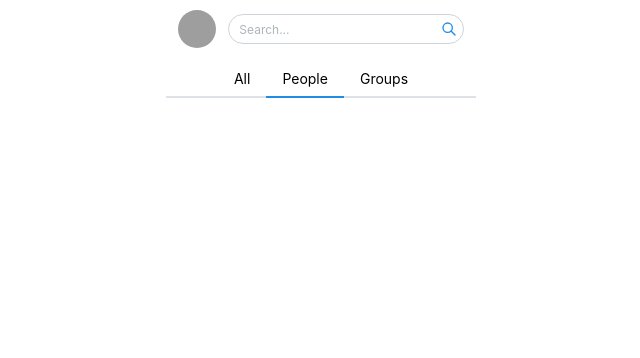
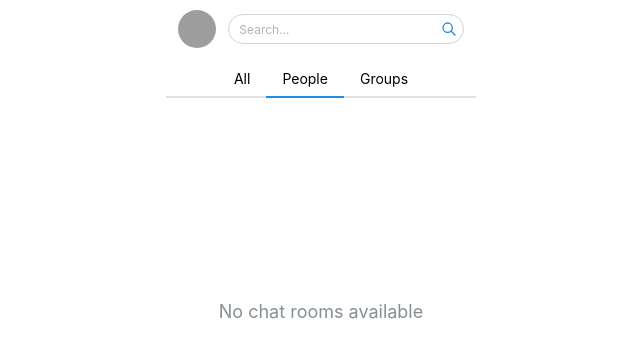
Before and after one commit to DzakiP/app-chat, a Next.js app: page /chat in a window 1280 px wide. Both pictures are taken after a click on the tab "People". Shown: the top 358 px of the page, without its empty margins (319-959 px from the left). Built offline with nearby package versions, Linux system fonts and the light colour scheme; grey boxes are pictures that could not be loaded.

Commit message:
feat: room list minor

```diff
--- a/src/app/chat/page.tsx
+++ b/src/app/chat/page.tsx
@@ -1,32 +1,34 @@
 "use client";
 import React, { useState, useEffect } from 'react';
 import { IChatRoom } from '@/types/chat';
-import { data as chatData } from "@/db/data";
+import { getChatRooms } from "@/utils/data-fetch";
 import RoomList from "@/components/RoomList";
+import NavbarRoom from "@/components/NavbarRoom";
+import { Stack, Tabs, ScrollArea } from "@mantine/core";
 import Navbar from "@/components/Navbar";
-import { Stack, Tabs, ScrollArea } from "@mantine/core";
 
 export default function ChatPage(){
-    const [data, setData] = useState<IChatRoom[]>(chatData.results);
-    const [filteredData, setFilteredData] = useState<IChatRoom[]>(chatData.results);
+    const [data, setData] = useState<IChatRoom[]>([]);
+    const [filteredData, setFilteredData] = useState<IChatRoom[]>(data);
     const [search, setSearch] = useState("");
     const [activeTab, setActiveTab] = useState<string | null>("all");
+    const [loading, setLoading] = useState(true);
 
     useEffect(() =>{
+        try{
+            setLoading(true);
+            const chatRooms = getChatRooms(activeTab || "all");
+            setData(chatRooms);
+        } catch (error) {
+            console.error(error);
+        }finally {
+            setLoading(false);
+        }
+    }, [activeTab]);
+
+    useEffect(() => {
         setFilteredData(data);
     }, [data]);
-
-    useEffect(() => {
-        if(activeTab === "all"){
-            setData(chatData.results);
-        } else if (activeTab === "people"){
-            setData(
-                chatData.results.filter((room) =>
-                room.room.participant.length <= 2)
-            );
-        }
-        setSearch("");
-    }, [activeTab]);
 
     useEffect(() => {
         setFilteredData(
@@ -46,7 +48,7 @@ export default function ChatPage(){
                 </Tabs.List>
             </Tabs>
             <ScrollArea style={{ height: "calc(100vh - 90px)" }}>
-                <RoomList chatRooms={filteredData} />
+                <RoomList chatRooms={filteredData} loading={loading} />
             </ScrollArea>
         </Stack>
     )
--- a/src/components/Navbar/index.tsx
+++ b/src/components/Navbar/index.tsx
@@ -1,5 +1,5 @@
 import React from "react";
-import { Grid, Avatar, Input, ActionIcon, CloseButton } from "@mantine/core";
+import { Grid, Avatar } from "@mantine/core";
 import SearchInput from "@/components/Input/SearchInput";
 
 export default function Navbar({
--- /dev/null
+++ b/src/components/NavbarRoom/index.tsx
@@ -0,0 +1,51 @@
+import React from "react";
+import { useRouter} from "next/navigation";
+import { Grid, Avatar, Text, ActionIcon, Stack} from "@mantine/core";
+import { IconChevronLeft} from "@tabler/icons-react";
+import { IChatRoomDetail } from "@/types/chat";
+
+export default function NavbarRoom({
+    chatRoom,
+    isGroupChat = false,
+}:{
+    chatRoom: IChatRoomDetail;
+    isGroupChat: boolean;
+}){
+    const router = useRouter();
+    const members = chatRoom.participant.map((member) => member.name).join(", ");
+
+    return (
+        <Grid justify="flex-start" align="center" gutter={4} px={8} py={8}>
+            <Grid.Col span="content">
+                <ActionIcon
+                    variant="subtle"
+                    radius="xl"
+                    size="lg"
+                    onClick={() => {
+                        router.push("/chat");
+                    }}
+                >
+                <IconChevronLeft
+                    style={{ width: "70%", height: "70%" }}
+                    stroke={1.5}
+                />
+                </ActionIcon>
+            </Grid.Col>
+            <Grid.Col span="content">
+                <Avatar src={chatRoom.image_url} radius="xl" size="md" />
+            </Grid.Col>
+            <Grid.Col span="auto">
+                <Stack align="stretch" justify="center">
+                    <Text size="sm">
+                        {chatRoom.name}
+                    </Text>
+                    {isGroupChat &&(
+                        <Text c="dimmed" size="xs" truncate="end">
+                            {members}
+                        </Text>
+                    )}
+                </Stack>
+            </Grid.Col>
+        </Grid>
+    )
+}
--- a/src/components/RoomItem/index.tsx
+++ b/src/components/RoomItem/index.tsx
@@ -1,4 +1,5 @@
 import React from "react";
+import {useRouter} from "next/navigation";
 import { Avatar, Flex, Text, Group, Card, ThemeIcon } from "@mantine/core";
 import { IconPhoto, IconVideo, IconFileDescription } from "@tabler/icons-react";
 import { IChatRoom, ChatType } from "@/types/chat";
@@ -14,9 +15,12 @@ export default function RoomItem({ chatRoom } : {
     const senderName = chatRoom.room.participant.find(
         (participant) => participant.id === lastChat.sender
     )?.name;
+    const router = useRouter();
 
     return (
-        <Card className={classes.chatRoomItem}>
+        <Card className={classes.chatRoomItem} onClick={() =>
+            router.push(`/chat/${chatRoom.room.id}`)
+        }>
             <Group>
                 <Avatar src={roomImage}/>
                 <Flex direction="column">
--- a/src/components/RoomList/index.tsx
+++ b/src/components/RoomList/index.tsx
@@ -1,18 +1,30 @@
 import React from "react";
-import { Stack } from "@mantine/core";
+import { Stack, Text, LoadingOverlay } from "@mantine/core";
 import RoomItem from "@/components/RoomItem";
 import { IChatRoom } from "@/types/chat";
 
 export default function RoomList({
     chatRooms,
+    loading = false,
 }:{
     chatRooms: IChatRoom[];
+    loading?: boolean;
 }) {
     return (
-        <Stack style={{ width: "100%" }}>
-            {chatRooms.map((chatRoom) => (
+        <Stack style={{ height: "100vh", align: "stretch", gap: 0 }}>
+           <LoadingOverlay
+                visible={loading}
+                zIndex={1000}
+                overlayProps={{ radius: "sm", blur: 2 }}
+            />
+            {chatRooms.map((chatRoom)=>(
                 <RoomItem key={chatRoom.room.id} chatRoom={chatRoom} />
             ))}
+            {chatRooms.length === 0 && !loading && (
+                <Text ta="center" size="lg" c="dimmed" mt="60%">
+                    No chat rooms available
+                </Text>
+            )}
         </Stack>
     )
 }
--- /dev/null
+++ b/src/utils/data-fetch.ts
@@ -0,0 +1,16 @@
+import {data} from "@/db/data";
+import { IChatRoom} from "@/types/chat";
+
+export const getChatRooms = (roomType: string): IChatRoom[] => {
+    if(roomType === "all") {
+        return data.results;
+    } else if (roomType === "people"){
+        return data.results.filter((room) => room.room.participant.length == 2);
+    }
+
+    return [];
+}
+
+export const getChatRoomById = (id: number) => {
+    return data.results.find((chat) => chat.room.id === id);
+}
```
